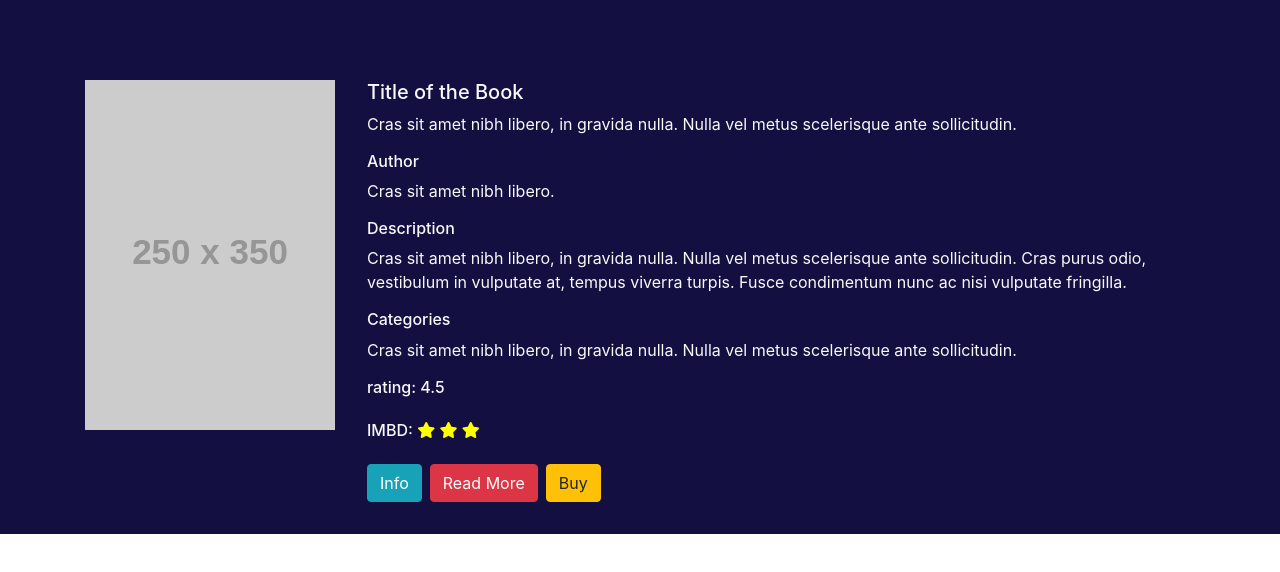
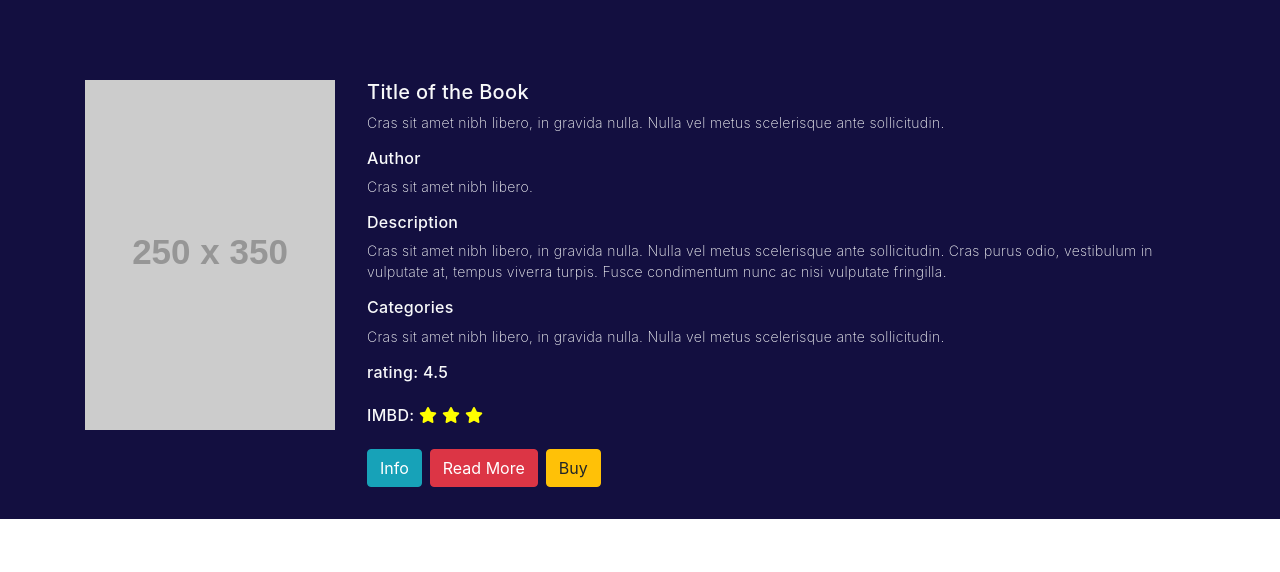
Before and after one commit to erlinh/VisualNovel, a React (Create React App) app in the folder client/: page /stories/1 in a window 1280 px wide. Shown: the top 572 px of the page. Built offline with nearby package versions, Linux system fonts and the light colour scheme.

Commit message:
Working on Styling the details page

```diff
--- a/client/src/components/Details/TopSection/TopCard.css
+++ b/client/src/components/Details/TopSection/TopCard.css
@@ -1,3 +1,12 @@
+.body {
+    letter-spacing: .02em;
+    font-size: 1rem;
+    font-weight: 200;
+    line-height: 1.5;
+    color: #212529;
+    text-align: left;
+}
+
 .topSection__bg{
     background-color: #130f40;
 }
@@ -17,3 +26,7 @@
     max-width: 100%;
     padding-right: 2rem;
 }
+.topSection__p p{
+    font-size: 14px;
+    font-size: .875rem;
+}
--- a/client/src/components/Details/TopSection/TopCard.js
+++ b/client/src/components/Details/TopSection/TopCard.js
@@ -4,13 +4,13 @@ import '../TopSection/TopCard.css';
 const TopCard =()=>{
   return(
     <>
-      <div className="media topSection__bg">
+      <div className="media body topSection__bg">
         <div className="container">
           <div className="topSection__row text-light">
             <div className="topSection__CardImg ">
               <img src="https://via.placeholder.com/250x350" alt="img"/>
             </div>
-            <div className="media-body">
+            <div className="media-body topSection__p">
               <h5 className="mt-0">Title of the Book</h5>
               <p> Cras sit amet nibh libero, in gravida nulla. Nulla vel metus scelerisque ante sollicitudin.
               </p>
```
